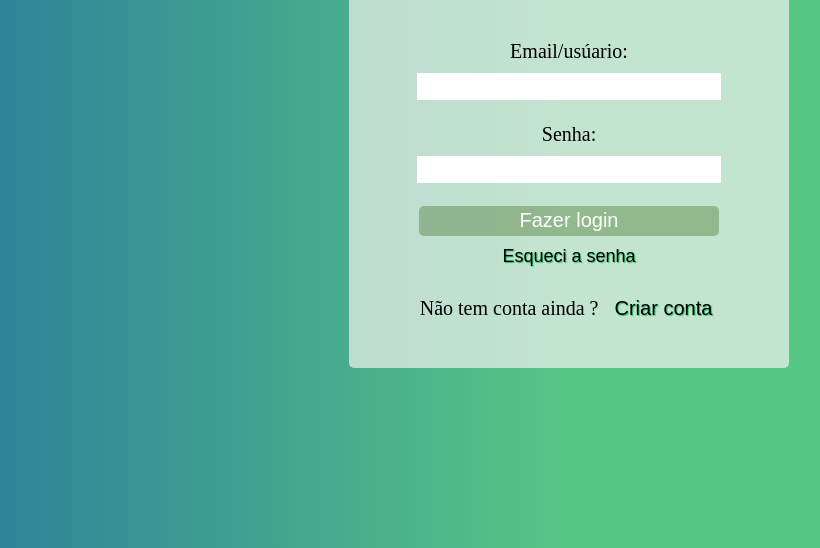
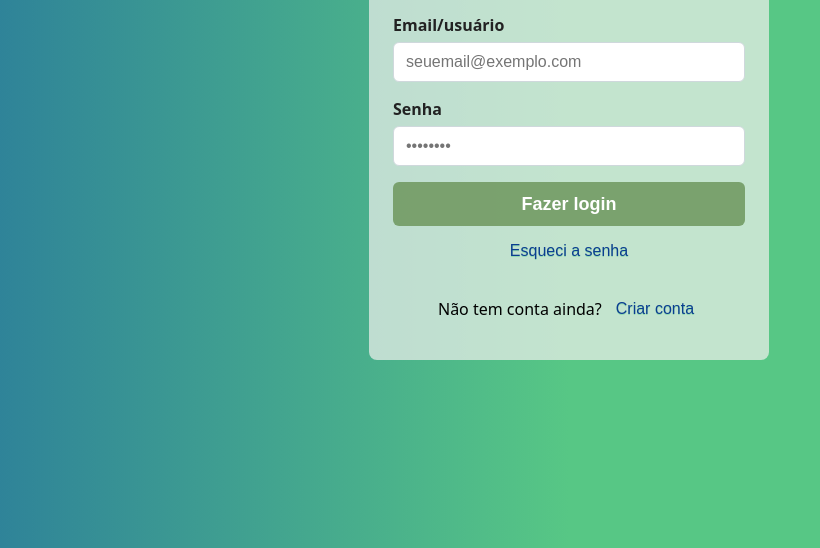
Before and after one commit to kashgarOF/Sistema-de-Login-e-Cadastro, a plain HTML site: page login.html in a window 1280 px wide. Shown: the part 252-800 px from the top of the page, without its empty margins (71-891 px from the left). Drawn offline with Linux system fonts and the light colour scheme.

Commit message:
atualização e retirada de bugs

```diff
--- a/css/style.css
+++ b/css/style.css
@@ -1,122 +1,139 @@
 body {
-    background: #2A7B9B;
-    background: linear-gradient(90deg,rgba(42, 123, 155, 1) 0%, rgba(87, 199, 133, 1) 50%);
+  min-height: 100dvh;
+  margin: 0;
+  background: linear-gradient(90deg, rgba(42, 123, 155, 1) 0%, rgba(87, 199, 133, 1) 50%);
+  display: grid;
+  align-items: center;
+  justify-content: center;
+  font-family: system-ui, -apple-system, Segoe UI, Roboto, Arial, sans-serif;
 }
 
-#container {
-    background-color: rgba(224, 224, 224, 0.5);
-    width: 600px;
-    height: 800px;
-    border-radius: 10px;
-    margin: auto;
+* {
+  box-sizing: border-box;
 }
+
+
 
 
 /*-------------------- css do login-----------------------*/
 
-#bloco-login {
-    background: rgba(241, 241, 238, 0.70);
-    height: 400px;
-    width: 400px;
-    position: absolute;
-    top: 50%;
-    left: 50%;
-    transform: translate(-50%, -50%);
-    border-radius: 5px;
-    border-style: none;
+
+#container-login {
+  width: 100%;
   padding: 20px;
-    font-size: 20px;
 
 }
 
 #bloco-login {
+  background: rgba(241, 241, 238, 0.70);
+  width: 100%;
+  min-width: 400px;
+  border-radius: 8px;
+  padding: 24px;
   display: flex;
-    justify-content: center;
-    align-items: center;
   flex-direction: column;
-
+  gap: 16px;
+  border: none;
+  font-size: 16px;
 }
 
+
 #h2-login {
-    position: relative;
-    top: -30px;
-    font-size: 20px;
+  margin: 0 0 8px 0;
+  font-size: 22px;
   text-align: center;
+  color: #1a1a1a;
+  text-shadow: 0 1px 0 rgba(0, 0, 0, 0.07);
+}
+
+
+.campo {
+  display: flex;
+  flex-direction: column;
+  gap: 6px;
+}
+
+label {
+  width: 100%;
+  text-align: left;
+  color: #222;
+  font-weight: 600;
 }
 
 input {
-    height: 25px;
-    width: 300px;
-    border: none;
+  height: 40px;
+  width: 100%;
+  border: 1px solid #cfd8dc;
+  border-radius: 6px;
+  padding: 0 12px;
+  background: #fff;
+  font-size: 16px;
 }
 
 input:focus {
   outline: none;
-    border: 1px solid #4cafef;
-    box-shadow: 0 0 5px #4cafef;
+  border-color: #4cafef;
+  box-shadow: 0 0 0 3px rgba(76, 175, 239, 0.25);
 }
 
-label {
-    display: block;
-    width: 100%;
-    text-align: center;
-    padding-bottom: 10px;
+
+.acoes {
+  display: flex;
+  flex-direction: column;
+  gap: 10px;
+}
+
+button {
+  cursor: pointer;
+  transition: transform .2s ease, filter .2s ease;
 }
 
 button:hover {
-    cursor: pointer;
-    transform: scale(1.05);
-    transition: 0.2s ease;
+  transform: scale(1.02);
 }
 
+
 #enviar {
-    display: block;
-    width: 300px;
-    height: 30px;
+  width: 100%;
+  height: 44px;
   text-align: center;
-    background-color: rgba(110, 151, 93, 0.562);
+  background-color: rgba(110, 151, 93, 0.85);
   border: none;
-    border-radius: 5px;
-    font-size: 20px;
-    color: white;
+  border-radius: 6px;
+  font-size: 18px;
+  color: #fff;
+  font-weight: 700;
 }
 
 #enviar:focus {
-    border: 1px solid #4cafef;
-    box-shadow: 0 0 5px #4cafef;
+  box-shadow: 0 0 0 3px rgba(76, 175, 239, 0.25);
 }
+
 
 #bt-esqueci {
   border: none;
   background: none;
-    display: block;
   width: 100%;
   text-align: center;
-    padding: 10px;
-    font-size: 18px;
-    color: rgb(0, 0, 0);
-    text-shadow: 1px 1px 1px #23c466;
-
+  padding: 6px 0;
+  font-size: 16px;
+  color: #0b3d91;
+  text-shadow: 0 1px 0 rgba(35, 196, 102, 0.3);
 }
 
-#bt-esqueci:focus {
-    text-shadow: 2px 2px 2px #4cafef;
-}
 
-#div-sub {
+#div-sub,
+.sub {
   display: flex;
   align-items: center;
-    gap: 10px;
+  gap: 8px;
+  justify-content: center;
 }
 
 #bt-sub {
   border: none;
   background: none;
-    font-size: 20px;
-    color: rgb(0, 0, 0);
-    text-shadow: 1px 1px 1px #23c466;
+  font-size: 16px;
+  color: #0b3d91;
+  text-shadow: 0 1px 0 rgba(35, 196, 102, 0.3);
 }
-
-#bt-sub:focus {
-    text-shadow: 2px 2px 1px #4cafef;
-}
--- a/login.html
+++ b/login.html
@@ -1,40 +1,50 @@
 <!DOCTYPE html>
 <html lang="pt-BR">
+<head>
+  <meta charset="UTF-8" />
+  <meta name="viewport" content="width=device-width, initial-scale=1.0"/>
+  <title>Login</title>
+  <link rel="stylesheet" href="/css/style.css"/>
+</head>
+<body>
+  <section id="container-login" class="container-login">
+    <form id="bloco-login" class="bloco-login" action="#" method="post" novalidate>
+      <h2 id="h2-login">Fazer login</h2>
 
-<head>
-    <meta charset="UTF-8">
-    <meta name="viewport" content="width=device-width, initial-scale=1.0">
-    <title>Login</title>
-    <link rel="stylesheet" href="/css/style.css">
-</head>
+      <div class="campo">
+        <label for="input-usuario" id="label-usuario">Email/usuário</label>
+        <input
+          type="email"
+          id="input-usuario"
+          name="email_usuario"
+          placeholder="seuemail@exemplo.com"
+          autocomplete="username"
+          required
+        />
+      </div>
 
-<body>
-    <section class="container-login" id="container-login">
-        <div class="bloco-login" id="bloco-login">
-            <div class="h2-login" id="h2-login">
-                <h2>Fazer login</h2>
-            </div>
-            <div class="div-usuario" id="div-usuario">
-                <label for="email-usuarioo" id="label-usuario">Email/usúario:</label>
-                <input type="text" id="input-usuario" name="email-usuarioo">
-            </div>
-            <br>
-            <div class="div-senha" id="div-senha">
-                <label for="senha" id="label-senha">Senha:</label>
-                <input type="password" id="input-senha" name="senha">
-            </div>
-            <br>
-            <div class="bt-int" id="bt-int">
-                <button type="submit" name="enviar" id="enviar">Fazer login</button>
-                <button type="submit" name="bt-esqueci" id="bt-esqueci">Esqueci a senha</button>
-            </div>
+      <div class="campo">
+        <label for="input-senha" id="label-senha">Senha</label>
+        <input
+          type="password"
+          id="input-senha"
+          name="senha"
+          placeholder="••••••••"
+          autocomplete="current-password"
+          required
+        />
+      </div>
 
-            <div class="div-sub" id="div-sub">
-                <p>Não tem conta ainda ?</p>
-                <button type="submit" id="bt-sub">Criar conta</button>
-            </div>
-        </div>
-    </section>
+      <div class="acoes">
+        <button type="submit" id="enviar">Fazer login</button>
+        <button type="button" id="bt-esqueci">Esqueci a senha</button>
+      </div>
+
+      <div id="div-sub" class="sub">
+        <p>Não tem conta ainda?</p>
+        <button type="button" id="bt-sub">Criar conta</button>
+      </div>
+    </form>
+  </section>
 </body>
-
 </html>
```
Lines whose indentation alone changed are shown as unchanged.
